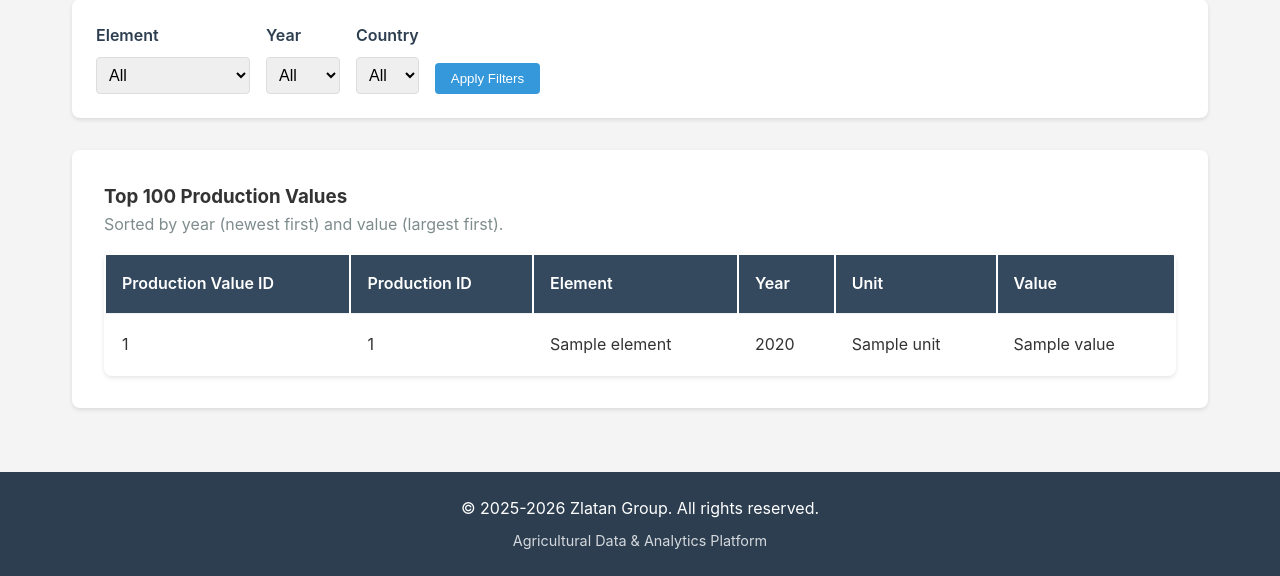
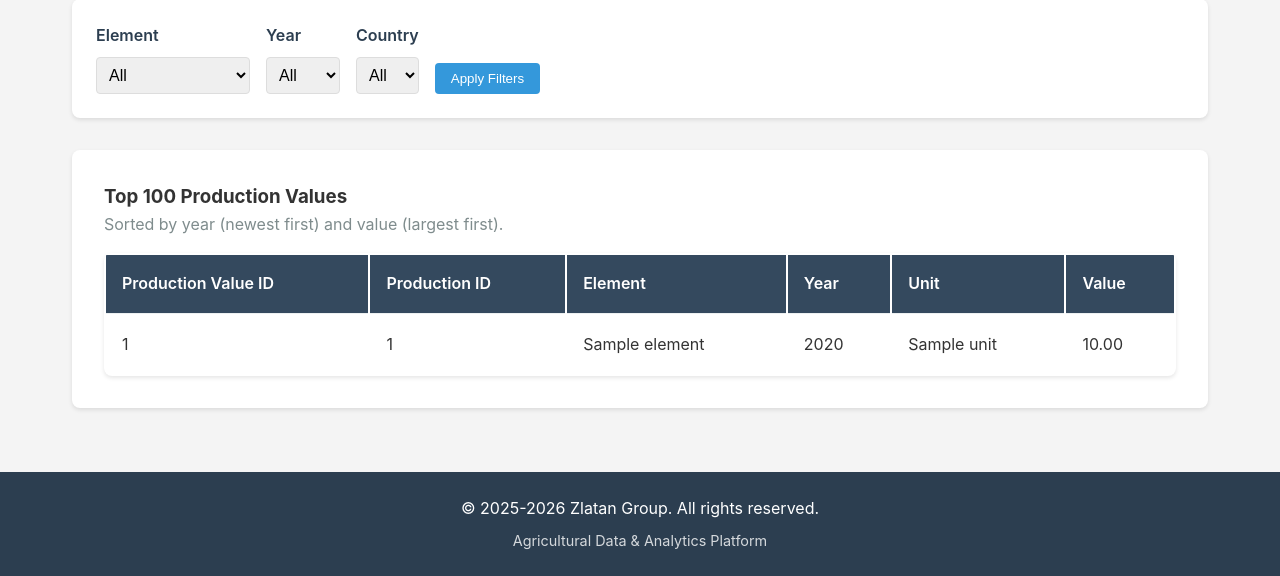
Before and after one commit to FuatKarakaya/Agricultural_Trade, a Flask app: page /production-values in a window 1280 px wide. Shown: the part 627-1203 px from the top of the page. Run offline with Flask 3, Linux system fonts and the light colour scheme; a database or web service that is not in the repository returns one stand-in record (values such as "Sample title"); data that the repository does not hold is empty; some libraries are stand-ins or nearby versions.

Commit message:
bug fixes

```diff
--- a/routes/prodValRouting.py
+++ b/routes/prodValRouting.py
@@ -6,79 +6,43 @@ prod_val_bp = Blueprint("prod_val", __name__)
 
 @prod_val_bp.route("/production-values")
 def production_values():
-    """Browse production values with filters"""
+    """Browse production values - SAFE MODE (Single Table Queries)"""
     try:
-        element = request.args.get("element", "")
-        year = request.args.get("year", "")
-        country_code = request.args.get("country_code", "")
+        selected_element = request.args.get("element")
+        selected_year = request.args.get("year")
 
-        query = """
-            SELECT pv.*,
-                   p.country_code,
-                   p.commodity_code,
-                   p.item_name,
-                   c.region,
-                   com.item_group_name
-            FROM Production_Value pv
-            LEFT JOIN Production p ON pv.production_ID = p.production_ID
-            LEFT JOIN Countries c ON p.country_code = c.country_id
-            LEFT JOIN Commodities com ON p.commodity_code = com.fao_code
-            WHERE 1=1
-        """
+        query = "SELECT * FROM Production_Value WHERE 1=1"
         params = []
 
-        if element:
-            query += " AND pv.element = %s"
-            params.append(element)
+        if selected_element:
+            query += " AND element = %s"
+            params.append(selected_element)
 
-        if year:
-            query += " AND pv.year = %s"
-            params.append(year)
+        if selected_year:
+            query += " AND year = %s"
+            params.append(selected_year)
 
-        if country_code:
-            query += " AND p.country_code = %s"
-            params.append(country_code)
-
-        query += " ORDER BY pv.year DESC, pv.value DESC LIMIT 100"
+        query += " ORDER BY year DESC, value DESC LIMIT 50"
 
         production_values_list = fetch_query(query, params)
+
         if production_values_list is None:
-            return (
-                render_template(
-                    "error.html",
-                    error="Failed to load production value data. "
-                    "Check that the Production_Value table exists and that the query is valid.",
-                ),
-                500,
-            )
+            return render_template("error.html", error="Database query failed."), 500
 
-        # High-level stats for overview cards
         stats_result = fetch_query(
-            """
-            SELECT
-                COUNT(*) AS total_records,
-                COUNT(DISTINCT element) AS total_elements,
-                COUNT(DISTINCT year) AS total_years,
-                MIN(year) AS min_year,
-                MAX(year) AS max_year,
-                SUM(value) AS total_value
-            FROM Production_Value
-            """
+            "SELECT COUNT(*) as total_records, SUM(value) as total_value FROM Production_Value"
         )
         stats = stats_result[0] if stats_result else {}
 
-        # Get filter options
         elements = fetch_query(
-            "SELECT DISTINCT element FROM Production_Value WHERE element IS NOT NULL ORDER BY element"
+            "SELECT DISTINCT element FROM Production_Value ORDER BY element"
         )
-
         years = fetch_query(
             "SELECT DISTINCT year FROM Production_Value ORDER BY year DESC"
         )
 
-        countries = fetch_query(
-            "SELECT DISTINCT country_id FROM Countries ORDER BY country_id"
-        )
+        # Countries require joining the Production table, so we leave this empty in Safe Mode
+        countries = []
 
         return render_template(
             "production_values.html",
@@ -87,99 +51,57 @@ def production_values():
             elements=elements,
             years=years,
             countries=countries,
-            selected_element=element,
-            selected_year=year,
-            selected_country=country_code,
+            selected_element=selected_element,
+            selected_year=selected_year,
+            selected_country="",
         )
+
     except Exception as e:
+        print(f"Error in production_values: {e}")
         return render_template("error.html", error=str(e)), 500
 
 
 @prod_val_bp.route("/production-value/<int:production_value_id>")
 def production_value_detail(production_value_id):
-    """View production value details"""
+    """View details - RESTORED FEATURES (Simple Queries Only)"""
     try:
-        # Get production value details
-        production_value = fetch_query(
-            """
-            SELECT pv.*,
-                   p.country_code,
-                   p.commodity_code,
-                   p.item_name,
-                   p.quantity as production_quantity,
-                   p.unit as production_unit,
-                   c.region,
-                   c.subregion,
-                   com.item_name as commodity_name,
-                   com.item_group_name
-            FROM Production_Value pv
-            JOIN Production p ON pv.production_ID = p.production_ID
-            JOIN Countries c ON p.country_code = c.country_id
-            JOIN Commodities com ON p.commodity_code = com.fao_code
-            WHERE pv.production_value_ID = %s
-            """,
-            [production_value_id],
-        )
+        query = "SELECT * FROM Production_Value WHERE production_value_ID = %s"
+        result = fetch_query(query, [production_value_id])
 
-        if not production_value:
+        if not result:
             return (
                 render_template("error.html", error="Production value not found"),
                 404,
             )
-        production_value = production_value[0]
 
-        # Get time series for same production record
-        time_series = fetch_query(
-            """
+        production_value = result[0]
+
+        ts_query = """
             SELECT year, element, value, unit
             FROM Production_Value
             WHERE production_ID = %s
-            ORDER BY year DESC, element
-            """,
-            [production_value["production_id"]],
-        )
+            ORDER BY year DESC
+        """
+        time_series = fetch_query(ts_query, [production_value["production_ID"]])
 
-        # Get element comparison across countries (same commodity, year, element)
-        element_comparison = fetch_query(
-            """
-            SELECT pv.value, pv.unit, p.country_code, c.region
-            FROM Production_Value pv
-            JOIN Production p ON pv.production_ID = p.production_ID
-            JOIN Countries c ON p.country_code = c.country_id
-            WHERE p.commodity_code = %s
-                AND pv.year = %s
-                AND pv.element = %s
-                AND pv.production_value_ID != %s
-                AND pv.value IS NOT NULL
-            ORDER BY pv.value DESC
+        # Shows general stats for this element type across all years
+        yt_query = """
+            SELECT
+                year,
+                AVG(value) as avg_value,
+                MIN(value) as min_value,
+                MAX(value) as max_value,
+                COUNT(*) as record_count
+            FROM Production_Value
+            WHERE element = %s
+                AND value IS NOT NULL
+            GROUP BY year
+            ORDER BY year DESC
             LIMIT 10
-            """,
-            [
-                production_value["commodity_code"],
-                production_value["year"],
-                production_value["element"],
-                production_value_id,
-            ],
-        )
+        """
+        yearly_trends = fetch_query(yt_query, [production_value["element"]])
 
-        # Get yearly trends for same element
-        yearly_trends = fetch_query(
-            """
-            SELECT
-                pv.year,
-                AVG(pv.value) as avg_value,
-                MIN(pv.value) as min_value,
-                MAX(pv.value) as max_value,
-                COUNT(*) as record_count
-            FROM Production_Value pv
-            WHERE pv.element = %s
-                AND pv.value IS NOT NULL
-            GROUP BY pv.year
-            ORDER BY pv.year DESC
-            LIMIT 10
-            """,
-            [production_value["element"]],
-        )
+        element_comparison = []
 
         return render_template(
             "production_value_detail.html",
@@ -188,5 +110,7 @@ def production_value_detail(production_value_id):
             element_comparison=element_comparison,
             yearly_trends=yearly_trends,
         )
+
     except Exception as e:
+        print(f"Error in production_value_detail: {e}")
         return render_template("error.html", error=str(e)), 500
--- a/templates/production_values.html
+++ b/templates/production_values.html
@@ -114,12 +114,18 @@
     <tbody>
       {% for row in production_values %}
       <tr>
-        <td>{{ row['production_value_ID'] }}</td>
-        <td>{{ row['production_ID'] }}</td>
-        <td>{{ row['element'] }}</td>
-        <td>{{ row['year'] }}</td>
-        <td>{{ row['unit'] }}</td>
-        <td>{{ row['value'] }}</td>
+        <td>{{ row.get('production_value_ID') or row.get('production_value_id') or 'N/A' }}</td>
+        <td>{{ row.get('production_ID') or row.get('production_id') or 'N/A' }}</td>
+        <td>{{ row.get('element') or 'N/A' }}</td>
+        <td>{{ row.get('year') or 'N/A' }}</td>
+        <td>{{ row.get('unit') or 'N/A' }}</td>
+        <td>
+          {% if row.get('value') is not none %}
+            {{ "{:,.2f}".format(row.get('value')) }}
+          {% else %}
+            N/A
+          {% endif %}
+        </td>
       </tr>
       {% endfor %}
     </tbody>
```
